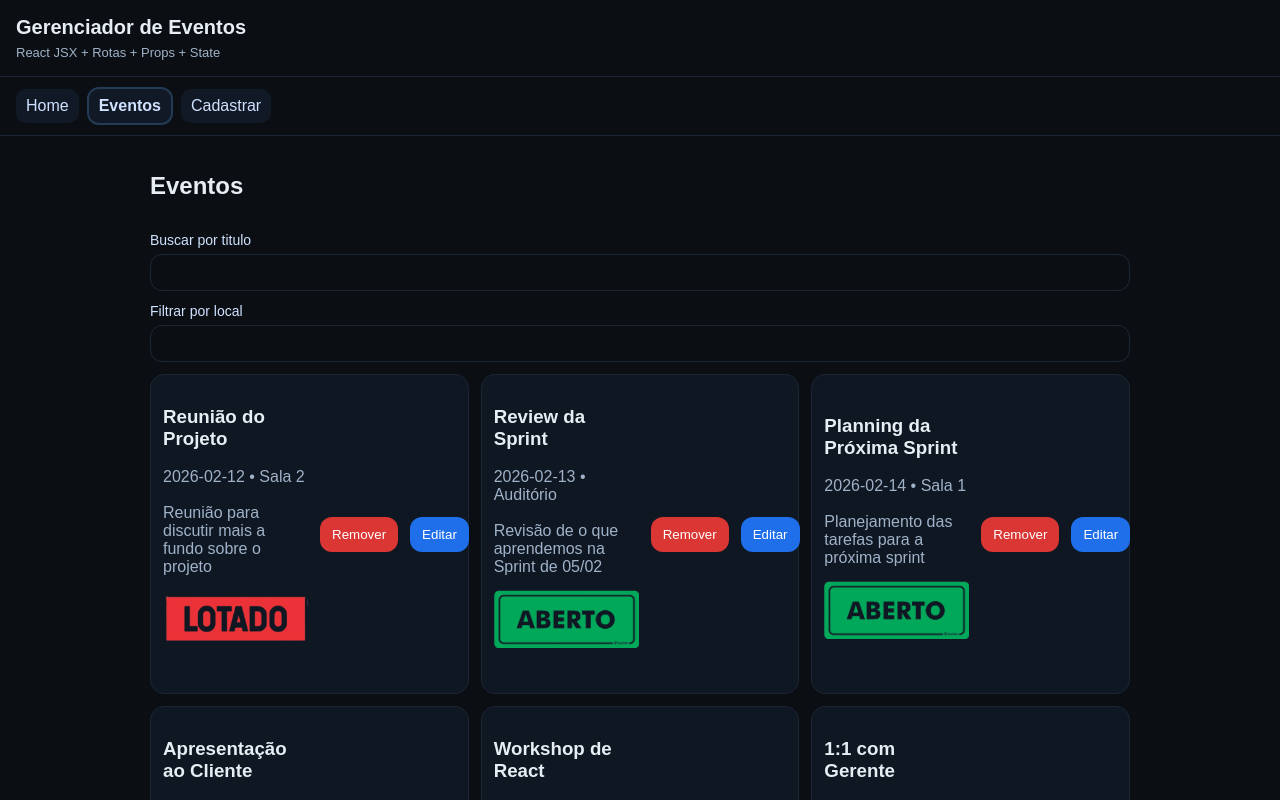
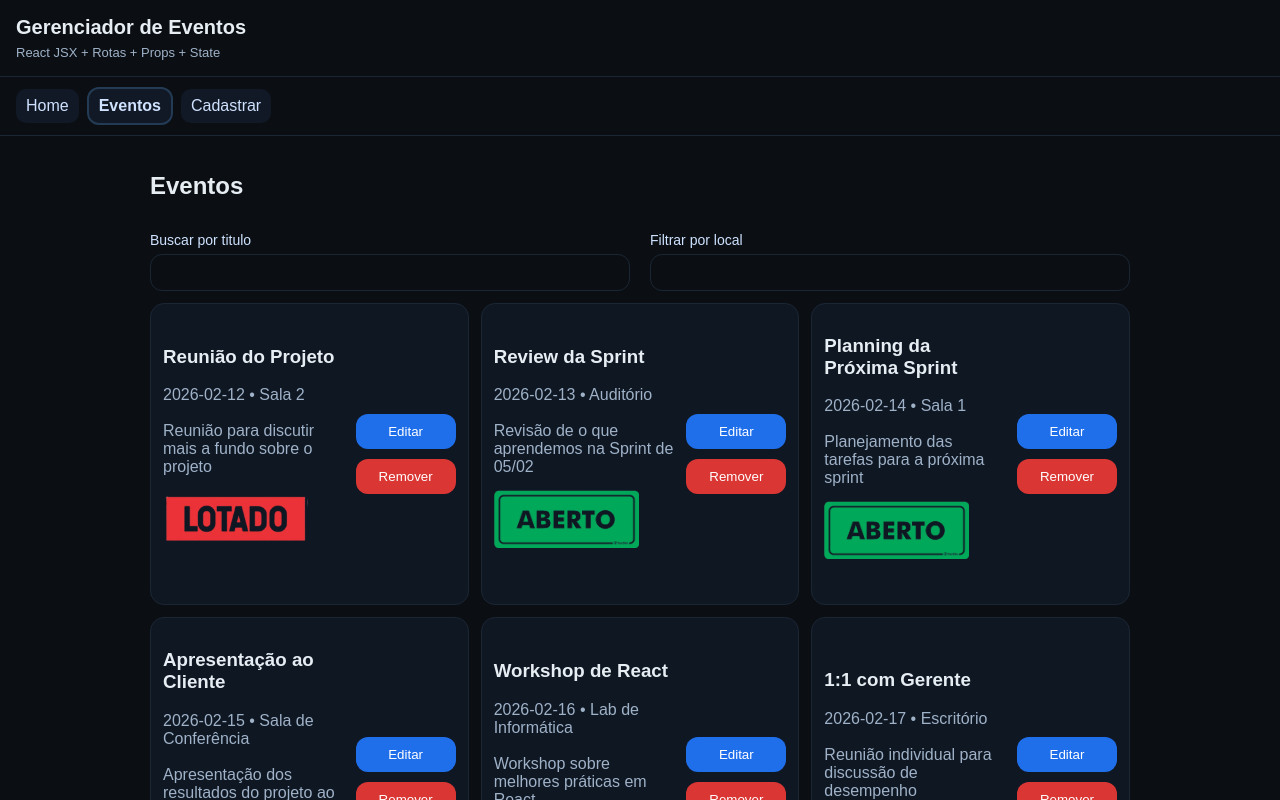
Before and after one commit to ElitonMa/eventos-mvp, a React (Create React App) app: page /evento in a window 1280 px wide. Shown: the top 800 px of the page. Built offline with nearby package versions, Linux system fonts and the light colour scheme.

Commit message:
Atualizado css e estilo

```diff
--- a/src/components/CardEvento.jsx
+++ b/src/components/CardEvento.jsx
@@ -1,5 +1,5 @@
 import React from "react";
-import {useNavigate } from "react-router-dom";
+import { useNavigate } from "react-router-dom";
 import abertoImg from '../Imagens/Aberto.png'
 import lotadoImg from '../Imagens/Lotado.png'
 
@@ -11,7 +11,7 @@ export default function CardEvento({ evento, onRemover }) {
     navigate('../evento/' + evento.id)
   }
   const edit = (eventoId) => {
-    navigate('../cadastrar', {state : {eventoId}})
+    navigate('../cadastrar', { state: { eventoId } })
   }
 
   // Mudar de acordo com aberto ou lotado
@@ -28,16 +28,17 @@ export default function CardEvento({ evento, onRemover }) {
           <br></br>
           {evento.descricao}
           <br />
-          <img src={badge} alt=""/>
+          <img src={badge} alt="" />
         </p>
       </div>
-
-      <button className="btn danger" onClick={() => onRemover(evento.id)}>
-        Remover
-      </button>
-      <button className="btn" onClick={() => edit(evento.id)}>
-        Editar
-      </button>
+      <div className="botoes">
+        <button className="btn btnEvento"  onClick={() => edit(evento.id)}>
+          Editar
+        </button>
+        <button className="btn danger btnEvento" onClick={() => onRemover(evento.id)}>
+          Remover
+        </button>
+      </div>
     </article>
   );
 }
--- a/src/pages/Evento.jsx
+++ b/src/pages/Evento.jsx
@@ -1,4 +1,4 @@
-import React, { useState } from "react";
+import { useState } from "react";
 import CardEvento from "../components/CardEvento";
 
 export default function Evento({ eventos, onRemover, titulo }) {
@@ -19,6 +19,7 @@ export default function Evento({ eventos, onRemover, titulo }) {
     <section className="stack">
       <h2>Eventos</h2>
 
+      <div className="filtros-posicao">
         <label> Buscar por titulo
           <input type="text" value={filtroTitulo} onChange={(e) => setFiltroTitulo(e.target.value)}></input>
         </label>
@@ -26,6 +27,7 @@ export default function Evento({ eventos, onRemover, titulo }) {
         <label> Filtrar por local
           <input type="text" value={filtroLocal} onChange={(e) => setFiltroLocal(e.target.value)} />
         </label>
+      </div>
 
       {eventos.length === 0 ? (
         <p className="muted">Nenhum evento cadastrado. Vá em “Cadastrar”.</p>
@@ -38,7 +40,7 @@ export default function Evento({ eventos, onRemover, titulo }) {
         </div>
       )}
 
-      <button className="btn ghost" onClick={() => removerEventos()}>Remover todos</button>
+      <button className="btn danger" onClick={() => removerEventos()}>Remover todos</button>
     </section>
   );
 }
--- a/src/styles.css
+++ b/src/styles.css
@@ -70,7 +70,7 @@ body {
 .grid {
     display: grid;
     gap: 12px;
-    grid-template-columns: repeat(auto-fit, minmax(260px, 1fr));
+    grid-template-columns: repeat(3, 1fr);
 }
 
 .card {
@@ -149,3 +149,19 @@ input {
     color: #9fb2c8;
     text-align: center;
 }
+
+.filtros-posicao {
+    display: grid;
+    grid-template-rows: 1fr;
+    grid-template-columns: 1fr 1fr;
+    gap: 20px;
+}
+
+.botoes  {
+    display: grid;
+    gap: 10px;
+}
+
+.btnEvento {
+    width: 100px;
+}
```
Lines whose indentation alone changed are shown as unchanged.
